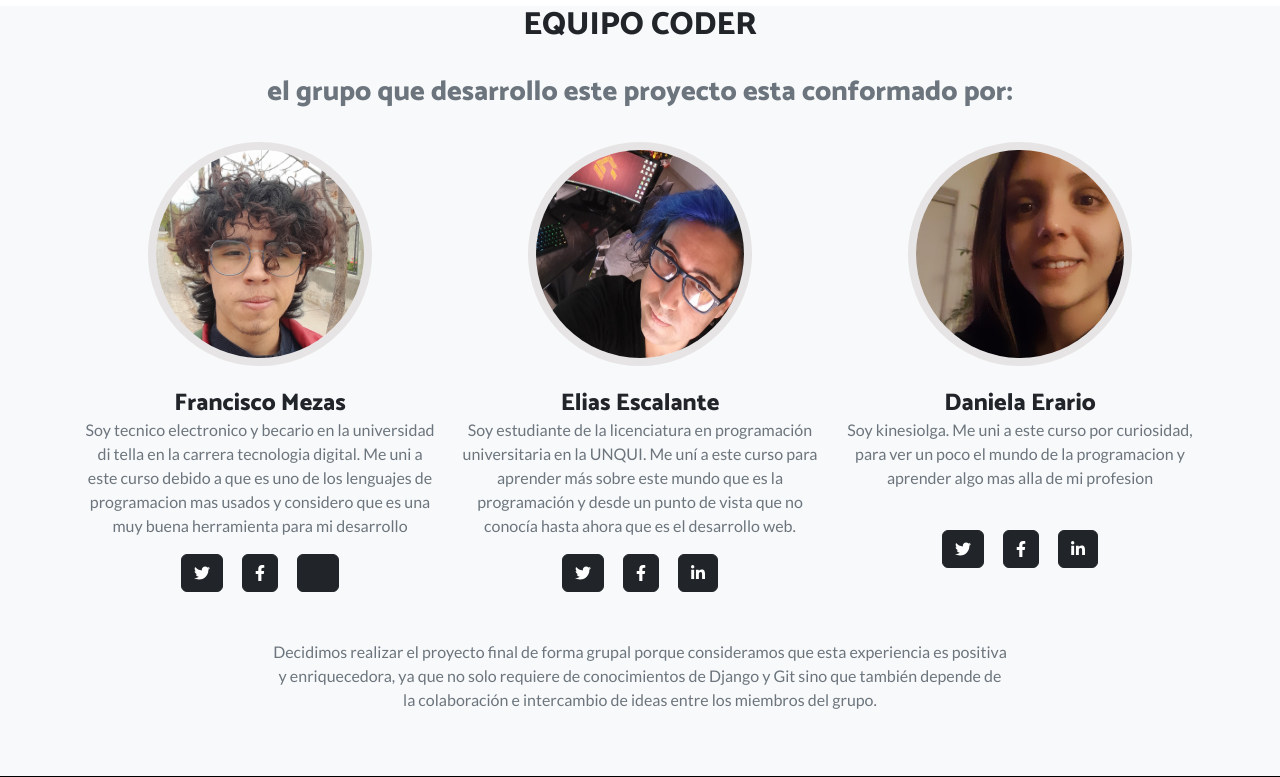
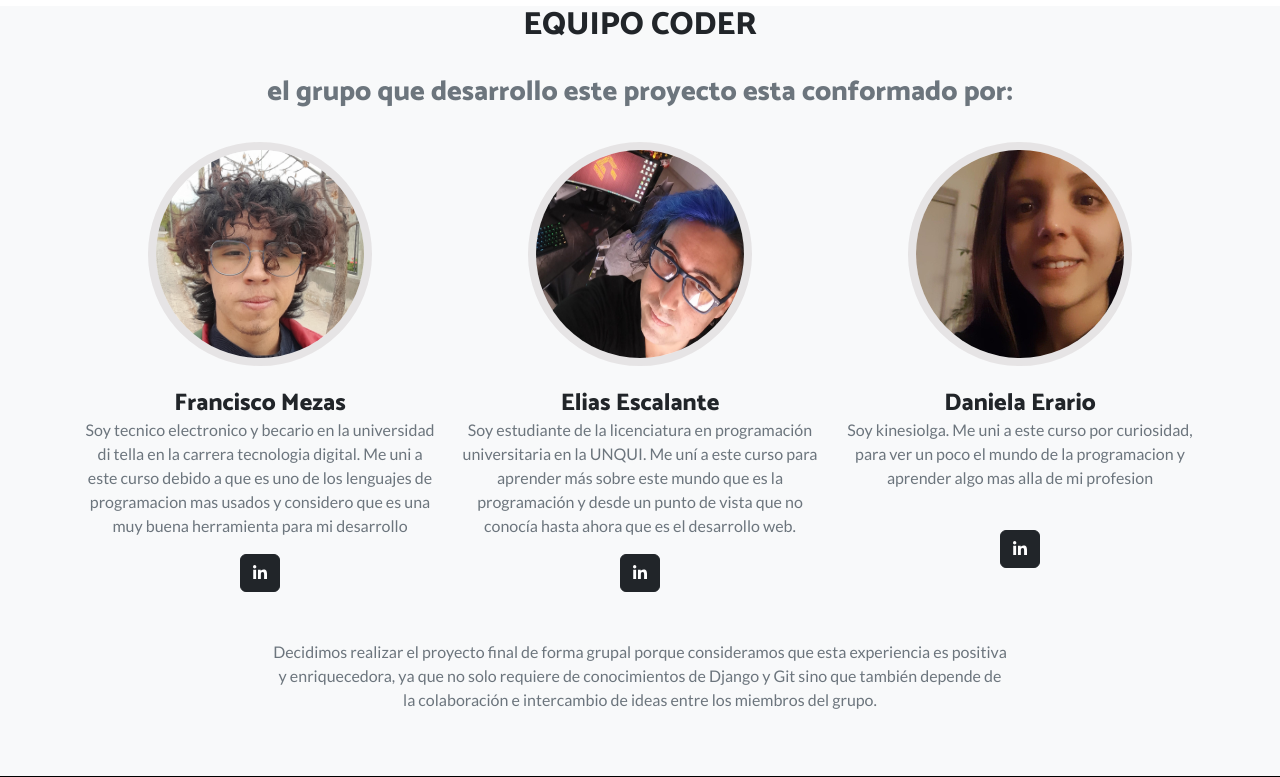
Before and after one commit to eliasescalante/Cursos_de_Baristas_web, a Django app: page /nosotros in a window 1280 px wide. Shown: the part 945-1722 px from the top of the page. Run offline with Django 4.2, Linux system fonts and the light colour scheme; some libraries are stand-ins or nearby versions.

Commit message:
cambios en css

```diff
--- a/blogCafe/CursosApp/templates/CursosApp/nosotros.html
+++ b/blogCafe/CursosApp/templates/CursosApp/nosotros.html
@@ -22,10 +22,7 @@
                     <img class="mx-auto rounded-circle" src="{% static 'CursosApp/assets/img/franciscomm.jpeg' %}" alt="..." />
                     <h4>Francisco Mezas</h4>
                     <p class="text-muted">Soy tecnico electronico y becario en la universidad di tella en la carrera tecnologia digital. Me uni a este curso debido a que es uno de los lenguajes de programacion mas usados y considero que es una muy buena herramienta para mi desarrollo</p>
-                    <a class="btn btn-dark btn-social mx-2" href="https://twitter.com/MFrancisss15" aria-label="Parveen Anand Twitter Profile"><i class="fab fa-twitter"></i></a>
-                    <a class="btn btn-dark btn-social mx-2" href="https://www.facebook.com/francisco.mezas.5" aria-label="Parveen Anand Facebook Profile"><i class="fab fa-facebook-f"></i></a>
-                    <a class="btn btn-dark btn-social mx-2" href="https://www.linkedin.com/in/francisco-mezas-b38787267/" aria-label="Parveen Anand LinkedIn Profile"><i class="fab f
-                        -linkedin-in"></i></a>
+                    <a class="btn btn-dark btn-social mx-2" href="https://www.linkedin.com/in/francisco-mezas-b38787267?lipi=urn%3Ali%3Apage%3Ad_learning_feed%3BuxDUqt7uTMi9kiTOZwOFSw%3D%3D&licu=urn%3Ali%3Acontrol%3Ad_learning_feed-view_profile" aria-label="Diana Petersen LinkedIn Profile"><i class="fab fa-linkedin-in"></i></a>
                 </div>
             </div>
             <div class="col-lg-4">
@@ -33,8 +30,6 @@
                     <img class="mx-auto rounded-circle" src="{% static 'CursosApp/assets/img/elias.jpeg' %}" alt="..." />
                     <h4>Elias Escalante</h4>
                     <p class="text-muted">Soy estudiante de la licenciatura en programación universitaria en la  UNQUI.  Me uní a este curso para aprender más sobre este mundo que es la programación  y desde un punto de vista que no conocía hasta ahora que es el desarrollo web.</p>
-                    <a class="btn btn-dark btn-social mx-2" href="#!" aria-label="Diana Petersen Twitter Profile"><i class="fab fa-twitter"></i></a>
-                    <a class="btn btn-dark btn-social mx-2" href="#!" aria-label="Diana Petersen Facebook Profile"><i class="fab fa-facebook-f"></i></a>
                     <a class="btn btn-dark btn-social mx-2" href="https://www.linkedin.com/in/elias-escalante/?utm_source=share&utm_campaign=share_via&utm_content=profile&utm_medium=android_app" aria-label="Diana Petersen LinkedIn Profile"><i class="fab fa-linkedin-in"></i></a>
                 </div>
             </div>
@@ -44,8 +39,6 @@
                     <h4>Daniela Erario</h4>
                     <p class="text-muted">Soy kinesiolga. Me uni a este curso por curiosidad, para ver un poco el mundo de la programacion y aprender algo mas alla de mi profesion</p>
                     <br>
-                    <a class="btn btn-dark btn-social mx-2" href="#!" aria-label="Larry Parker Twitter Profile"><i class="fab fa-twitter"></i></a>
-                    <a class="btn btn-dark btn-social mx-2" href="#!" aria-label="Larry Parker Facebook Profile"><i class="fab fa-facebook-f"></i></a>
                     <a class="btn btn-dark btn-social mx-2" href="#!" aria-label="Larry Parker LinkedIn Profile"><i class="fab fa-linkedin-in"></i></a>
                 </div>
             </div>
```
